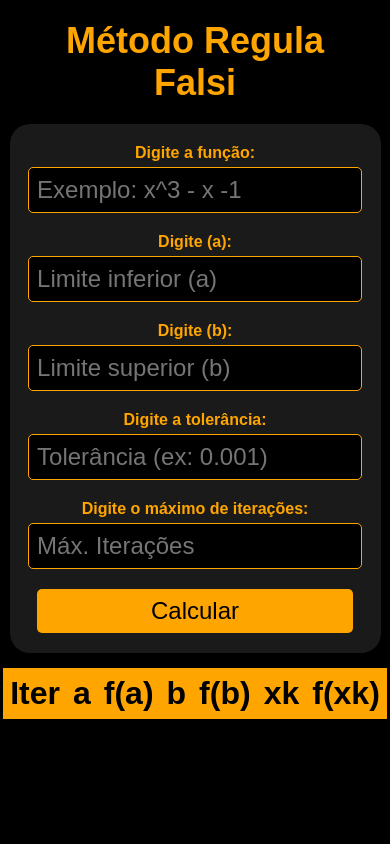
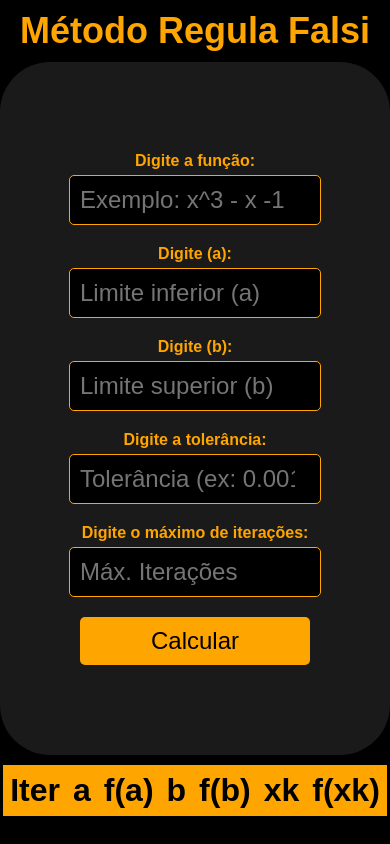
Before and after one commit to entrea/regula-falsi, a plain HTML site: page index.html in a window 390 px wide. Drawn offline with nearby package versions, Linux system fonts and the light colour scheme.

Commit message:
Aumento dos campos

```diff
--- a/index.html
+++ b/index.html
@@ -20,16 +20,16 @@
 
         h1 {
             text-align: center;
-            font-size: 40px;
-            margin: 20px;
+            font-size: 80px;
+            margin: 10px;
         }
 
         .form-container {
-            max-width: 20%;
-            margin: 15px auto;
-            padding: 10px; /* Aumenta levemente o padding do contêiner */
+            max-width: 20%; /* aumenta a largura da parte cinza */
+            margin: 5px auto;
+            padding: 80px; /* Aumenta levemente o padding do contêiner, ou seja, aumenta a largura da parte cinza */
             background-color: #1a1a1a; /* Fundo levemente mais claro */
-            border-radius: 20px;
+            border-radius: 50px; /* Arredonda os cantos do fundo cinza */
             box-shadow: 0 4px 8px rgba(0, 0, 0, 0.2);
         }
 
@@ -92,8 +92,8 @@
             }
 
             input, button {
-                width: 90%; /* Faz com que inputs e botões ocupem mais espaço */
-                padding: 8px; /* Ajusta o padding para dispositivos móveis */
+                width: 100%; /* Faz com que inputs e botões ocupem mais espaço */
+                padding: 10px; /* Ajusta o padding para dispositivos móveis */
             }
 
             h1 {
```
